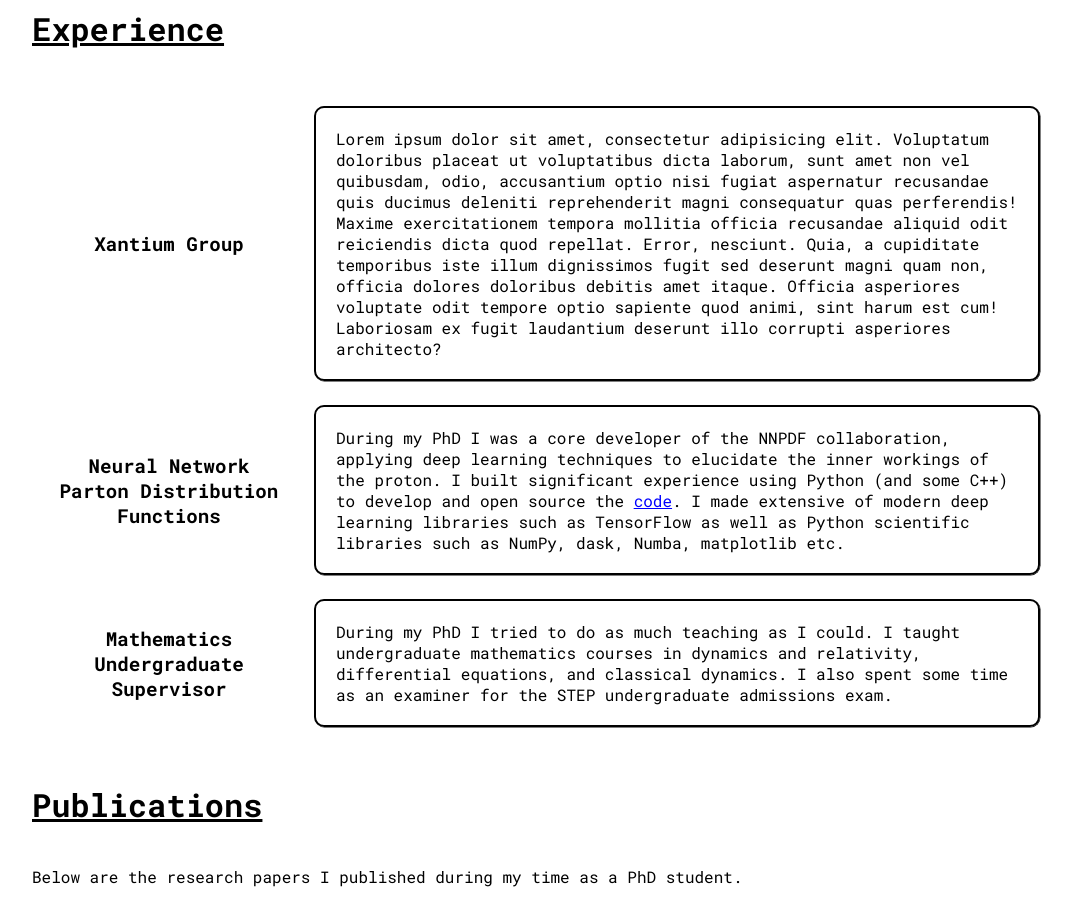
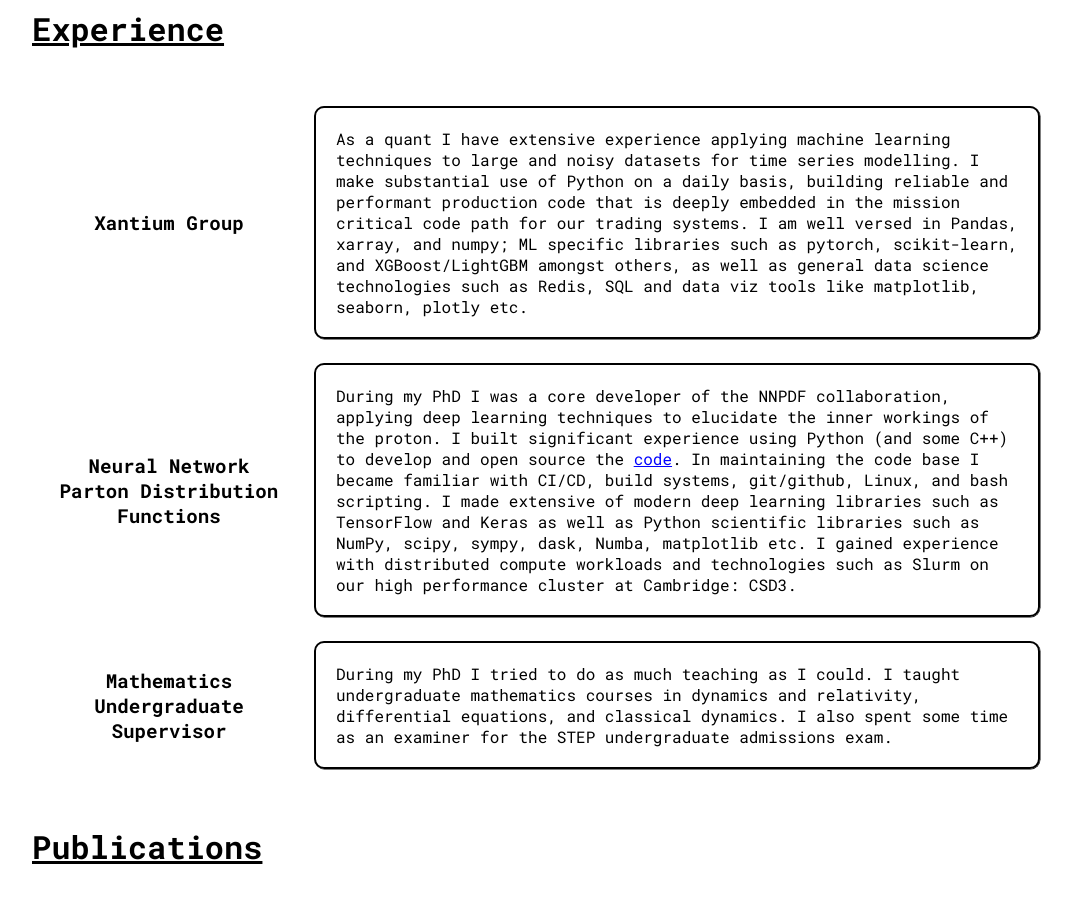
Before and after one commit to siranipour/website, a React (Vite) app: page / in a window 1280 px wide. Shown: the part 2180-3091 px from the top of the page, without its empty margins (96-1168 px from the left). Built offline with nearby package versions, Linux system fonts and the light colour scheme.

Commit message:
More experience entries

```diff
--- a/src/components/Experience/Experience.tsx
+++ b/src/components/Experience/Experience.tsx
@@ -10,19 +10,19 @@ const ExperienceEntries: ExperienceEntry[] = [
   {
     title: "Xantium Group",
     description: (
-      <p>
-        Lorem ipsum dolor sit amet, consectetur adipisicing elit. Voluptatum
-        doloribus placeat ut voluptatibus dicta laborum, sunt amet non vel
-        quibusdam, odio, accusantium optio nisi fugiat aspernatur recusandae
-        quis ducimus deleniti reprehenderit magni consequatur quas perferendis!
-        Maxime exercitationem tempora mollitia officia recusandae aliquid odit
-        reiciendis dicta quod repellat. Error, nesciunt. Quia, a cupiditate
-        temporibus iste illum dignissimos fugit sed deserunt magni quam non,
-        officia dolores doloribus debitis amet itaque. Officia asperiores
-        voluptate odit tempore optio sapiente quod animi, sint harum est cum!
-        Laboriosam ex fugit laudantium deserunt illo corrupti asperiores
-        architecto?
-      </p>
+      <>
+        <p>
+          As a quant I have extensive experience applying machine learning
+          techniques to large and noisy datasets for time series modelling. I
+          make substantial use of Python on a daily basis, building reliable and
+          performant production code that is deeply embedded in the mission
+          critical code path for our trading systems. I am well versed in
+          Pandas, xarray, and numpy; ML specific libraries such as pytorch,
+          scikit-learn, and XGBoost/LightGBM amongst others, as well as general
+          data science technologies such as Redis, SQL and data viz tools like
+          matplotlib, seaborn, plotly etc.
+        </p>
+      </>
     ),
   },
   {
@@ -36,9 +36,13 @@ const ExperienceEntries: ExperienceEntry[] = [
         <a href="https://github.com/NNPDF/nnpdf/" target="_blank">
           code
         </a>
-        . I made extensive of modern deep learning libraries such as TensorFlow
-        as well as Python scientific libraries such as NumPy, dask, Numba,
-        matplotlib etc.
+        . In maintaining the code base I became familiar with CI/CD, build
+        systems, git/github, Linux, and bash scripting. I made extensive of
+        modern deep learning libraries such as TensorFlow and Keras as well as
+        Python scientific libraries such as NumPy, scipy, sympy, dask, Numba,
+        matplotlib etc. I gained experience with distributed compute workloads
+        and technologies such as Slurm on our high performance cluster at
+        Cambridge: CSD3.
       </p>
     ),
   },
```
